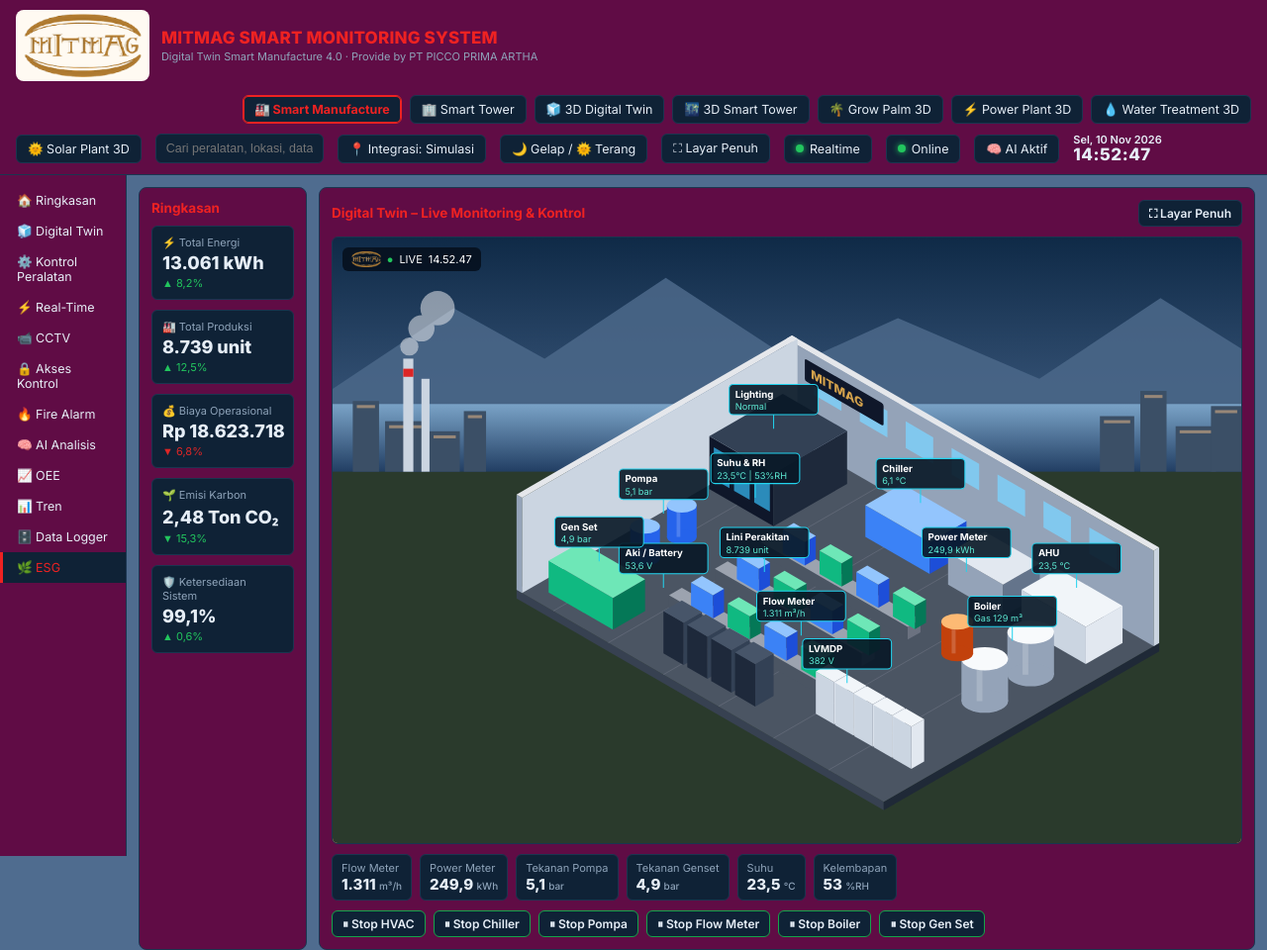
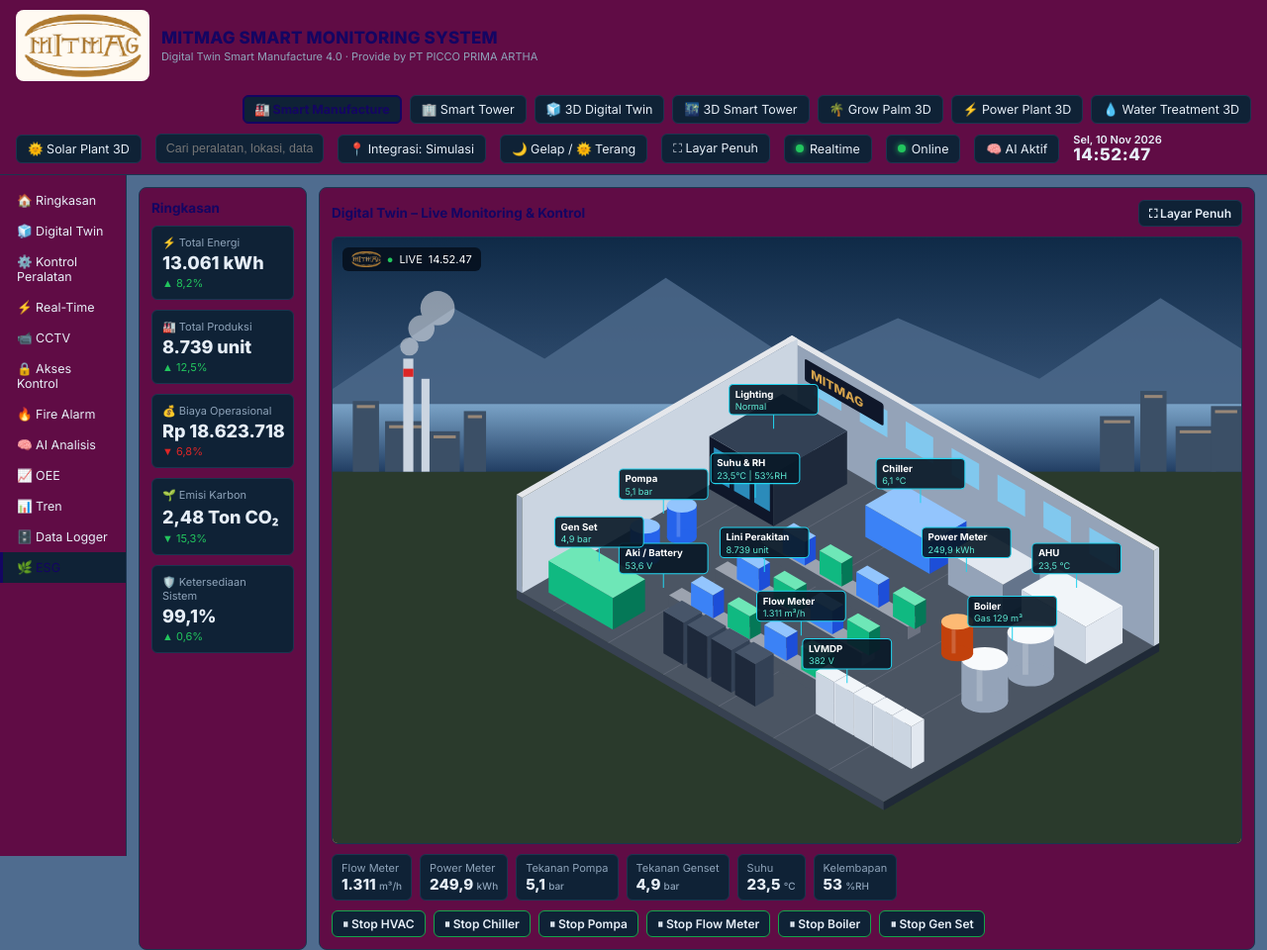
Before and after one commit to Piccopa/ppa-dashboard, a plain HTML site: page index.html in a window 1280 px wide. Shown: the top 960 px of the page at 99% size. Drawn offline with nearby package versions, Linux system fonts and the light colour scheme.

Commit message:
Add files via upload

```diff
--- a/css/style.css
+++ b/css/style.css
@@ -11,7 +11,7 @@
   --border: #1b3550;      /* warna garis tepi */
   --text: #e6eef7;        /* warna teks utama */
   --muted: #8ea3b9;       /* warna teks keterangan */
-  --accent: #ee2222;      /* warna judul (cyan) */
+  --accent: #140562;      /* warna judul (cyan) */
   --brand: #c8913f;       /* warna emas logo MITMAG */
   --green: #22c55e;
   --red: #dc2626;
```
